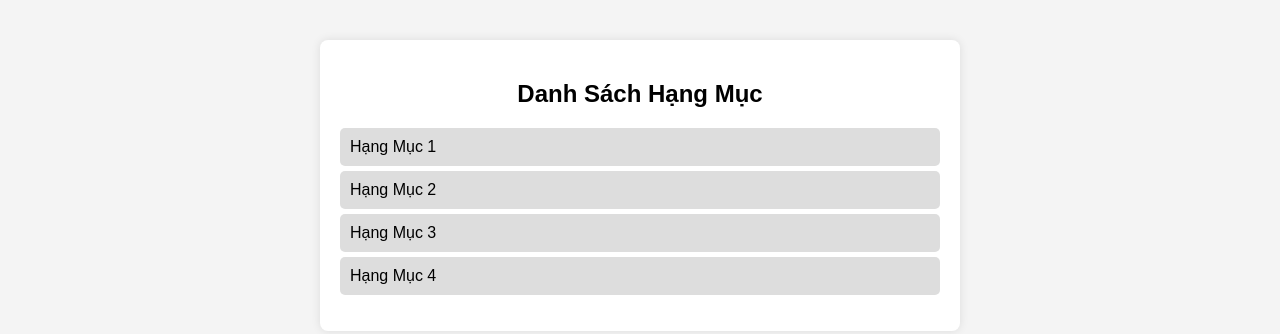
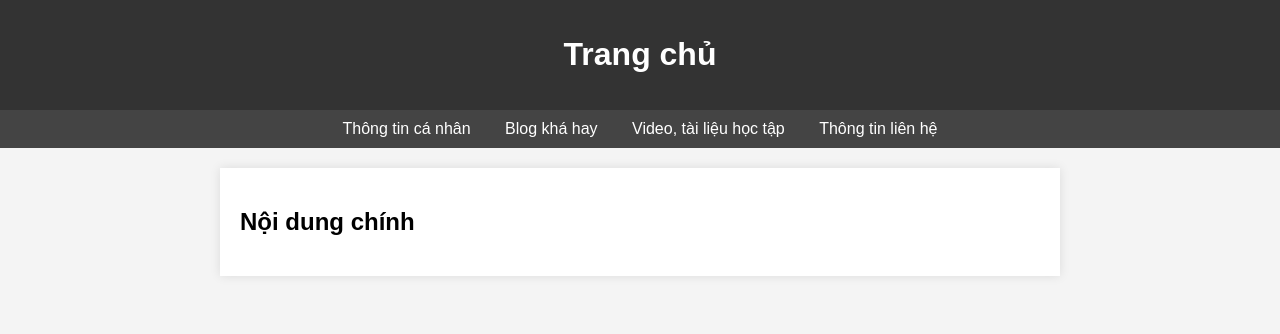
Before and after one commit to Collosium121/du-an-163, a plain HTML site: page index.html in a window 1280 px wide. Drawn offline with Linux system fonts and the light colour scheme.

Commit message:
mới nhất 1.1.11

```diff
--- a/index.html
+++ b/index.html
@@ -3,50 +3,57 @@
   <head>
     <meta charset="UTF-8" />
     <meta name="viewport" content="width=device-width, initial-scale=1.0" />
-    <title>Giao Diện Hạng Mục</title>
+    <title>Trang chủ</title>
     <style>
       body {
         font-family: Arial, sans-serif;
-        margin: 20px;
-        padding: 20px;
+        margin: 0;
+        padding: 0;
         background-color: #f4f4f4;
       }
+      header {
+        background: #333;
+        color: white;
+        padding: 15px;
+        text-align: center;
+      }
+      nav {
+        background: #444;
+        padding: 10px;
+        text-align: center;
+      }
+      nav a {
+        color: white;
+        text-decoration: none;
+        margin: 0 15px;
+      }
       .container {
-        max-width: 600px;
-        margin: auto;
+        max-width: 800px;
+        margin: 20px auto;
         background: white;
         padding: 20px;
-        border-radius: 8px;
         box-shadow: 0 0 10px rgba(0, 0, 0, 0.1);
-      }
-      h2 {
-        text-align: center;
-      }
-      ul {
-        list-style-type: none;
-        padding: 0;
-      }
-      li {
-        background: #ddd;
-        margin: 5px 0;
-        padding: 10px;
-        border-radius: 5px;
-        cursor: pointer;
-      }
-      li:hover {
-        background: #bbb;
       }
     </style>
   </head>
   <body>
+    <header>
+      <h1>Trang chủ</h1>
+    </header>
+    <nav>
+      <a href="#" target="_blank" rel="noopener noreferrer"
+        >Thông tin cá nhân
+      </a>
+      <a href="#" target="_blank" rel="noopener noreferrer">Blog khá hay</a>
+      <a href="#" target="_blank" rel="noopener noreferrer"
+        >Video, tài liệu học tập</a
+      >
+      <a href="#" target="_blank" rel="noopener noreferrer"
+        >Thông tin liên hệ</a
+      >
+    </nav>
     <div class="container">
-      <h2>Danh Sách Hạng Mục</h2>
-      <ul id="categoryList">
-        <li>Hạng Mục 1</li>
-        <li>Hạng Mục 2</li>
-        <li>Hạng Mục 3</li>
-        <li>Hạng Mục 4</li>
-      </ul>
+      <h2>Nội dung chính</h2>
     </div>
   </body>
 </html>
```
